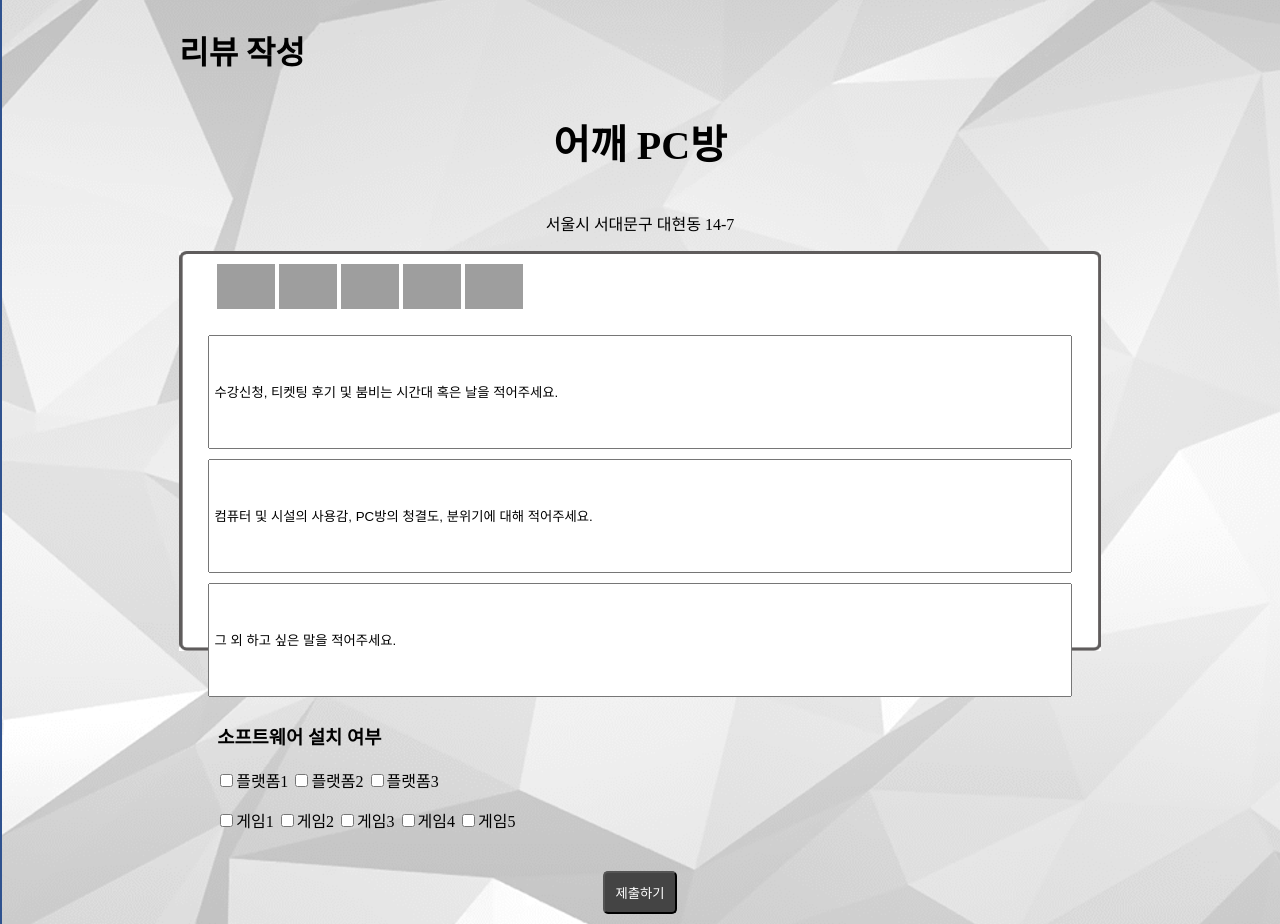
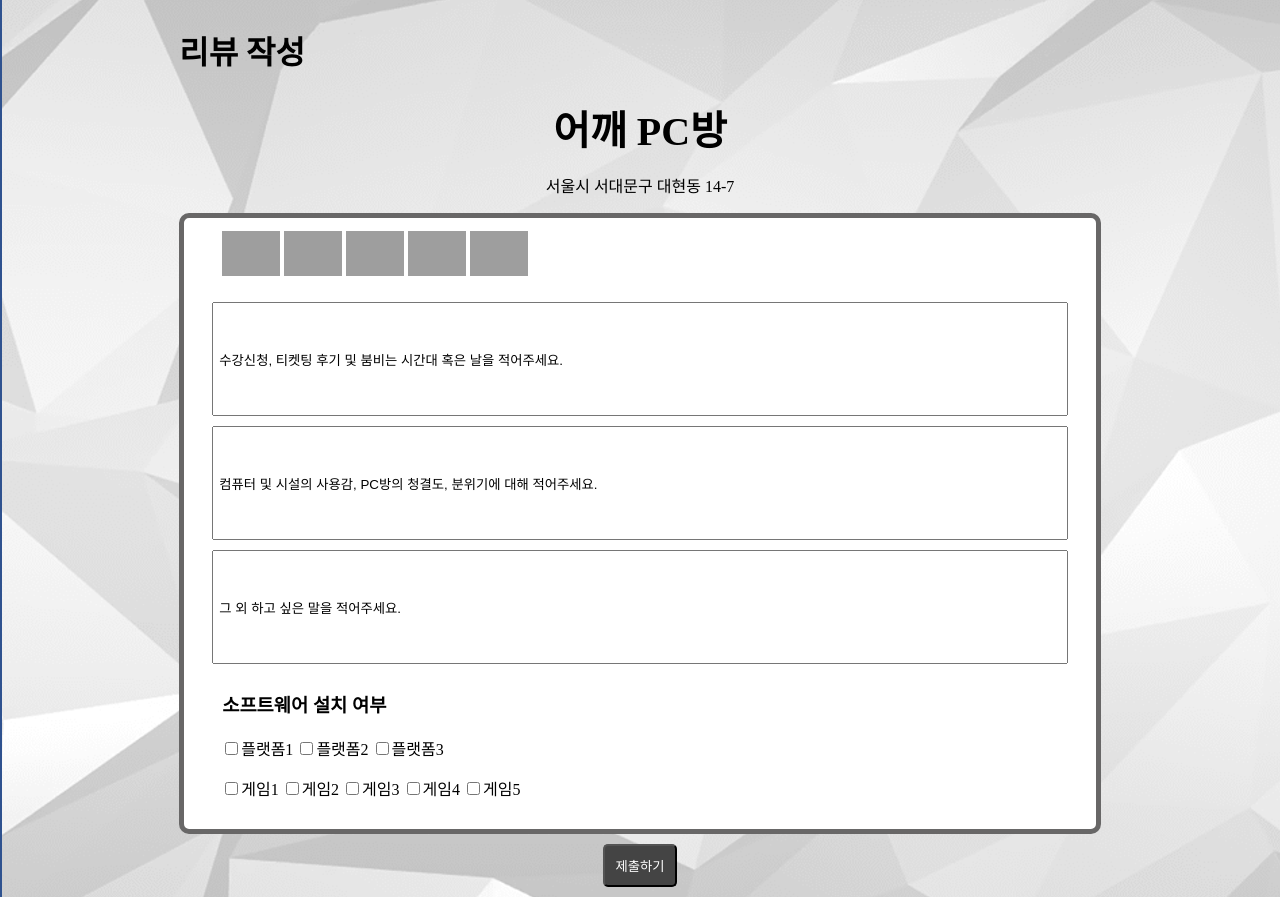
Before and after one commit to sojung127/PCBangReviewWebSite, a PHP site: page /reviewWrite.html in a window 1280 px wide. Shown: the part 95-1019 px from the top of the page. After the commit the page ends 992 px from the top, so only its background shows below. Run offline with PHP 8.4, Linux system fonts and the light colour scheme; grey boxes are pictures that could not be loaded.

Commit message:
리뷰 작성 css 수정
리뷰 작성 칸의 배경을 이미지를 사용하지 않는 방식으로 변경

```diff
--- a/review.css
+++ b/review.css
@@ -14,9 +14,9 @@ table{
     margin:auto;
     padding:10px;
 
-    background-image: url(tabl.png);
-    background-size: contain;
-    background-repeat: no-repeat;
+    background-color:white;
+    border: thick solid #686767;
+    border-radius:10px;
 }
 input{
     padding : 10px;
--- a/reviewWrite.html
+++ b/reviewWrite.html
@@ -26,7 +26,7 @@
     <section>
         <h1 style="text-align: left; font-size:200%; padding-left:5%;">리뷰 작성</h1>
         <article>
-            <h1 style="font-size:250%;">어깨 PC방</h1>
+            <h1 style="font-size:250%; margin:0px;">어깨 PC방</h1>
             <p>서울시 서대문구 대현동 14-7</p>
             <form>
             <table>
```
